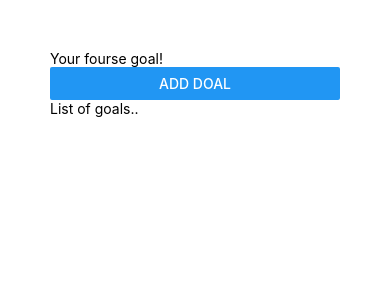
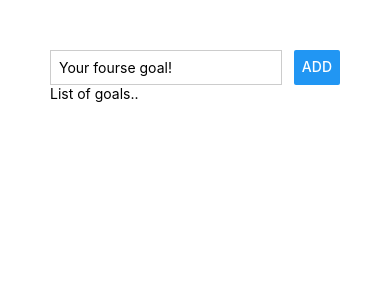
Before and after one commit to rozalinaag/react-native-course, a React Native app: screen / in a window 390 px wide. Shown: the top 300 px of the page. Built offline with nearby package versions, Linux system fonts and the light colour scheme.

Commit message:
input styles

```diff
--- a/App.js
+++ b/App.js
@@ -3,9 +3,9 @@ import { StyleSheet, Text, View, Button, TextInput } from 'react-native';
 export default function App() {
   return (
     <View style={styles.appContainer}>
-      <View>
-        <TextInput placeholder="Your fourse goal!" />
-        <Button title="Add Doal" />
+      <View style={styles.inputContainer}>
+        <TextInput style={styles.textInput} placeholder="Your fourse goal!" />
+        <Button style={styles.button} title="Add" />
       </View>
       <View>
         <Text>List of goals..</Text>
@@ -18,5 +18,18 @@ const styles = StyleSheet.create({
   appContainer: {
     backgroundColor: 'white',
     padding: 50,
+    height: '100%',
+  },
+  inputContainer: {
+    flexDirection: 'row',
+    justifyContent: 'space-between',
+  },
+  button: {},
+  textInput: {
+    borderWidth: 1,
+    borderColor: '#cccccc',
+    padding: 8,
+    width: '80%',
+    marginRight: 8,
   },
 });
```
